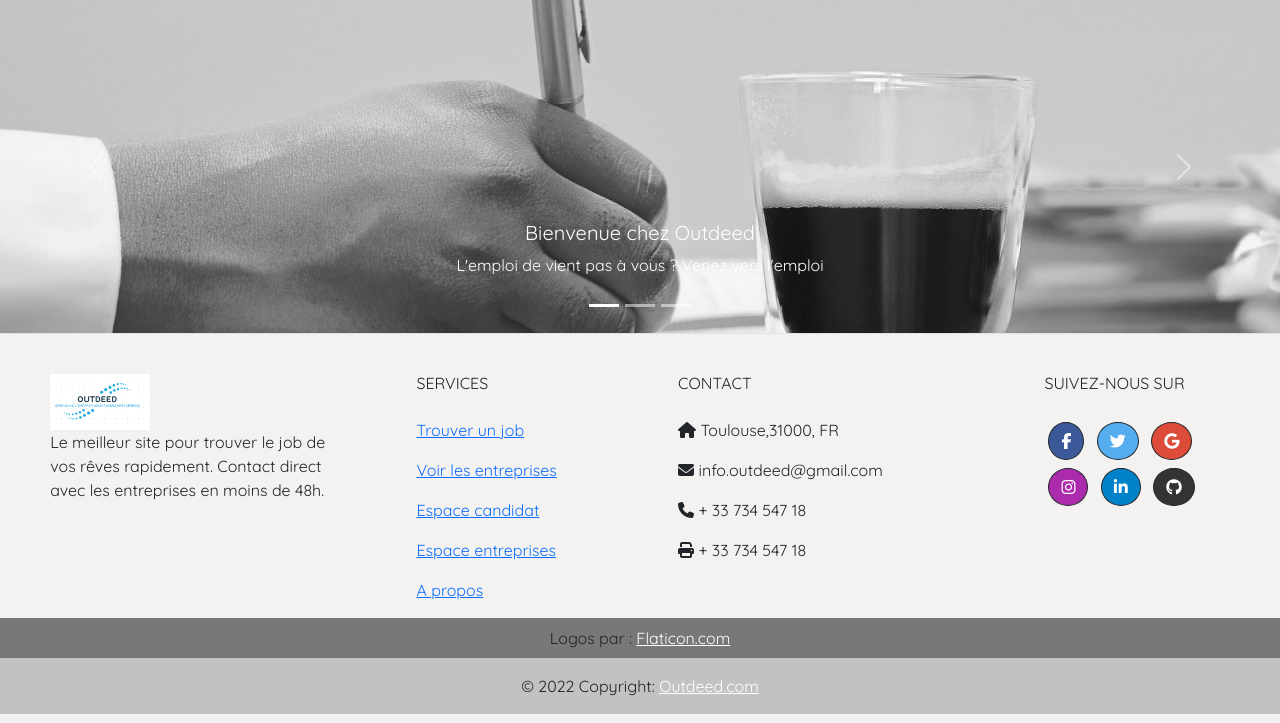
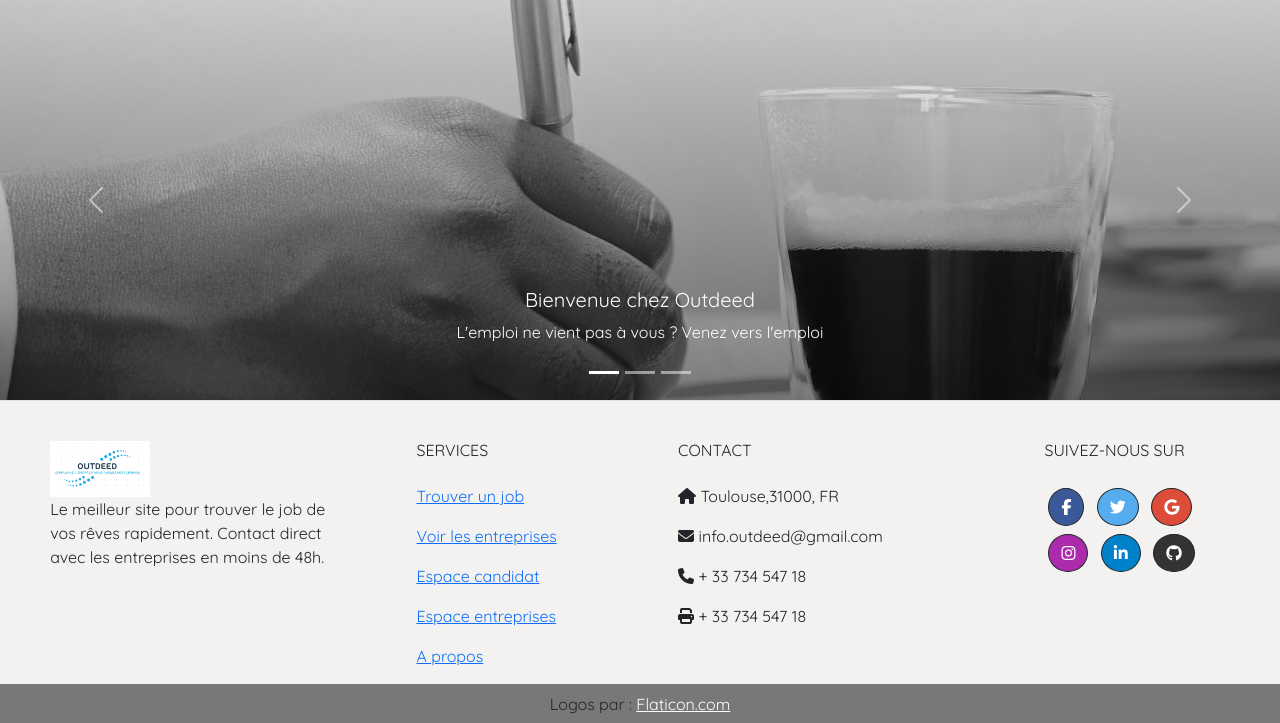
Before and after one commit to MKassabeh/Outdeed, a Symfony app: template templates/default/home.html.twig in a window 1280 px wide. Shown: the part 83-806 px from the top of the page. Run offline with Twig, Linux system fonts and the light colour scheme; the template is opened without the code that fills it, so the values that code supplies are empty; some libraries are stand-ins or nearby versions; some web fonts are replaced.

Commit message:
carrousel

```diff
--- a/public/css/base.css
+++ b/public/css/base.css
@@ -348,3 +348,32 @@ div .row .login-right img{
 	z-index: 1;
 
 }
+
+/* CARROUSEL */
+
+#carouselHero .carousel-item img {
+	object-fit: cover;
+	object-position: center;
+	overflow: hidden;
+	height:50vh;
+  }
+
+  #carouselHero .carousel-item:before {
+	content: "";
+	background-image:
+	  linear-gradient(
+		to bottom,
+		transparent, rgba(0,0,0,0.5)
+	  );
+	display: block;
+	position: absolute;
+  }
+  #carouselHero .carousel-item:before {
+	content: "";
+	background-image: linear-gradient(to bottom, transparent, rgba(0, 0, 0, 0.5));
+	display: block;
+	position: absolute;
+	top: 0;
+	width: 100vw;
+	height: 50vh;
+  }
--- a/templates/default/home.html.twig
+++ b/templates/default/home.html.twig
@@ -5,32 +5,31 @@
 
 {% block body %}
 
-    <div id="carouselExampleCaptions" class="carousel slide" data-bs-ride="carousel">
+    <div id="carouselHero" class="carousel slide" data-bs-ride="carousel">
     <div class="carousel-indicators">
-        <button type="button" data-bs-target="#carouselExampleCaptions" data-bs-slide-to="0" class="active" aria-current="true" aria-label="Slide 1"></button>
-        <button type="button" data-bs-target="#carouselExampleCaptions" data-bs-slide-to="1" aria-label="Slide 2"></button>
-        <button type="button" data-bs-target="#carouselExampleCaptions" data-bs-slide-to="2" aria-label="Slide 3"></button>
+        <button type="button" data-bs-target="#carouselHero" data-bs-slide-to="0" class="active" aria-current="true" aria-label="Slide 1"></button>
+        <button type="button" data-bs-target="#carouselHero" data-bs-slide-to="1" aria-label="Slide 2"></button>
+        <button type="button" data-bs-target="#carouselHero" data-bs-slide-to="2" aria-label="Slide 3"></button>
     </div>
     <div class="carousel-inner">
         <div class="carousel-item active">
         <img src="{{ asset('img/home/desk.jpg') }}" class="d-block w-100" alt="...">
         <div class="carousel-caption d-none d-md-block">
             <h5>Bienvenue chez Outdeed</h5>
-            <p>L'emploi de vient pas à vous ? Venez vers l'emploi</p>
+            <p>L'emploi ne vient pas à vous ? Venez vers l'emploi</p>
         </div>
         </div>
         <div class="carousel-item">
-        <img src="{{ asset('img/home/desk.jpg') }}" class="d-block w-100" alt="...">
+        <img src="{{ asset('img/home/ecran.jpg') }}" class="d-block w-100" alt="...">
         <div class="carousel-caption d-none d-md-block">
-            <h5>Bienvenue chez Outdeed</h5>
-            <p>L'emploi de vient pas à vous ? Venez vers l'emploi</p>
+
         </div>
         </div>
         <div class="carousel-item">
-        <img src="{{ asset('img/home/desk.jpg') }}" class="d-block w-100" alt="...">
+        <img src="{{ asset('img/home/main.jpg') }}" class="d-block w-100" alt="...">
         <div class="carousel-caption d-none d-md-block">
             <h5>Bienvenue chez Outdeed</h5>
-            <p>L'emploi de vient pas à vous ? Venez vers l'emploi</p>
+            <p>L'emploi ne vient pas à vous ? Venez vers l'emploi</p>
         </div>
         </div>
     </div>
```
Also changed, not shown: public/img/home/contrat.jpg (added), public/img/home/ecran.jpg (added), public/img/home/main.jpg (added).
